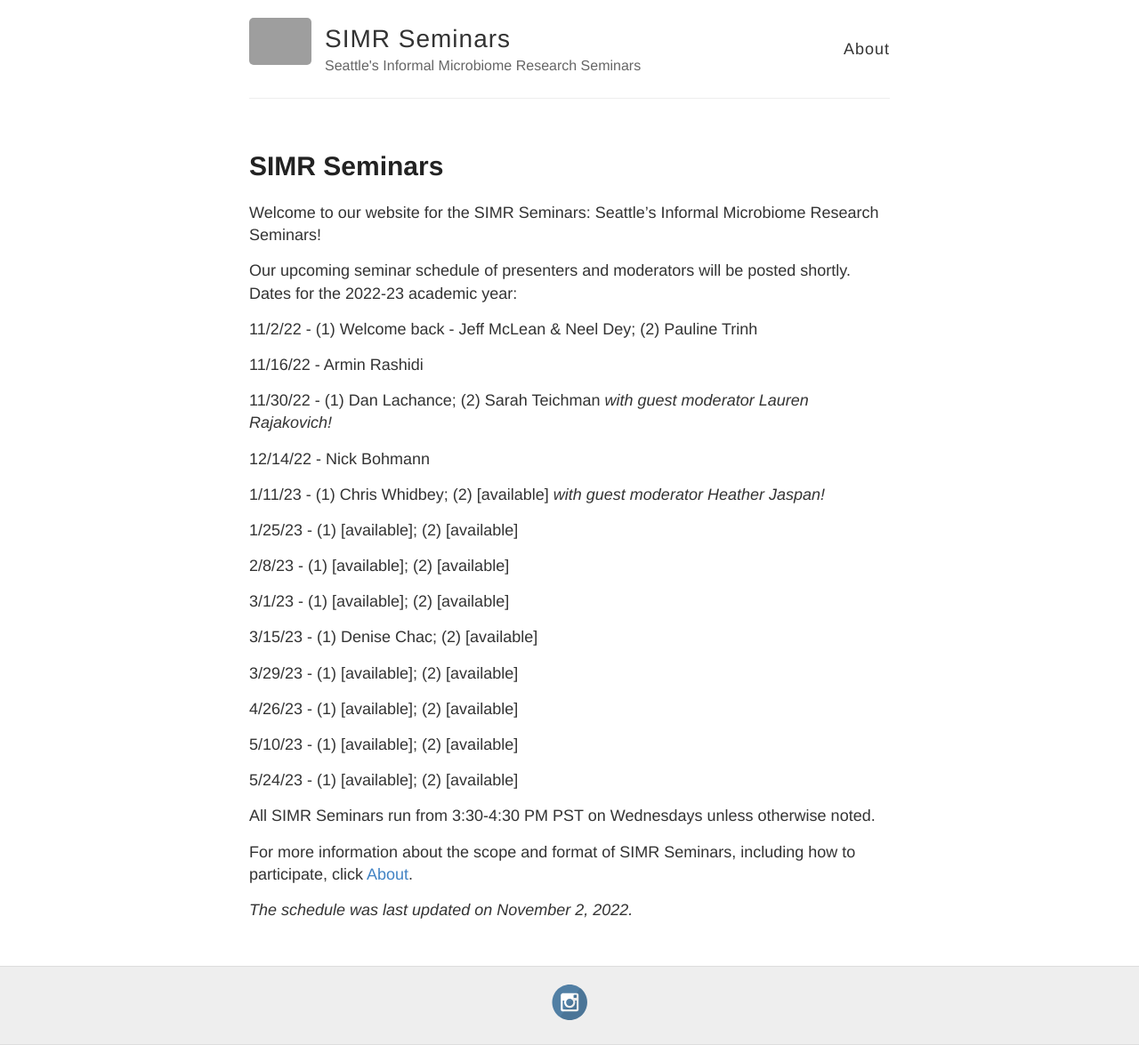
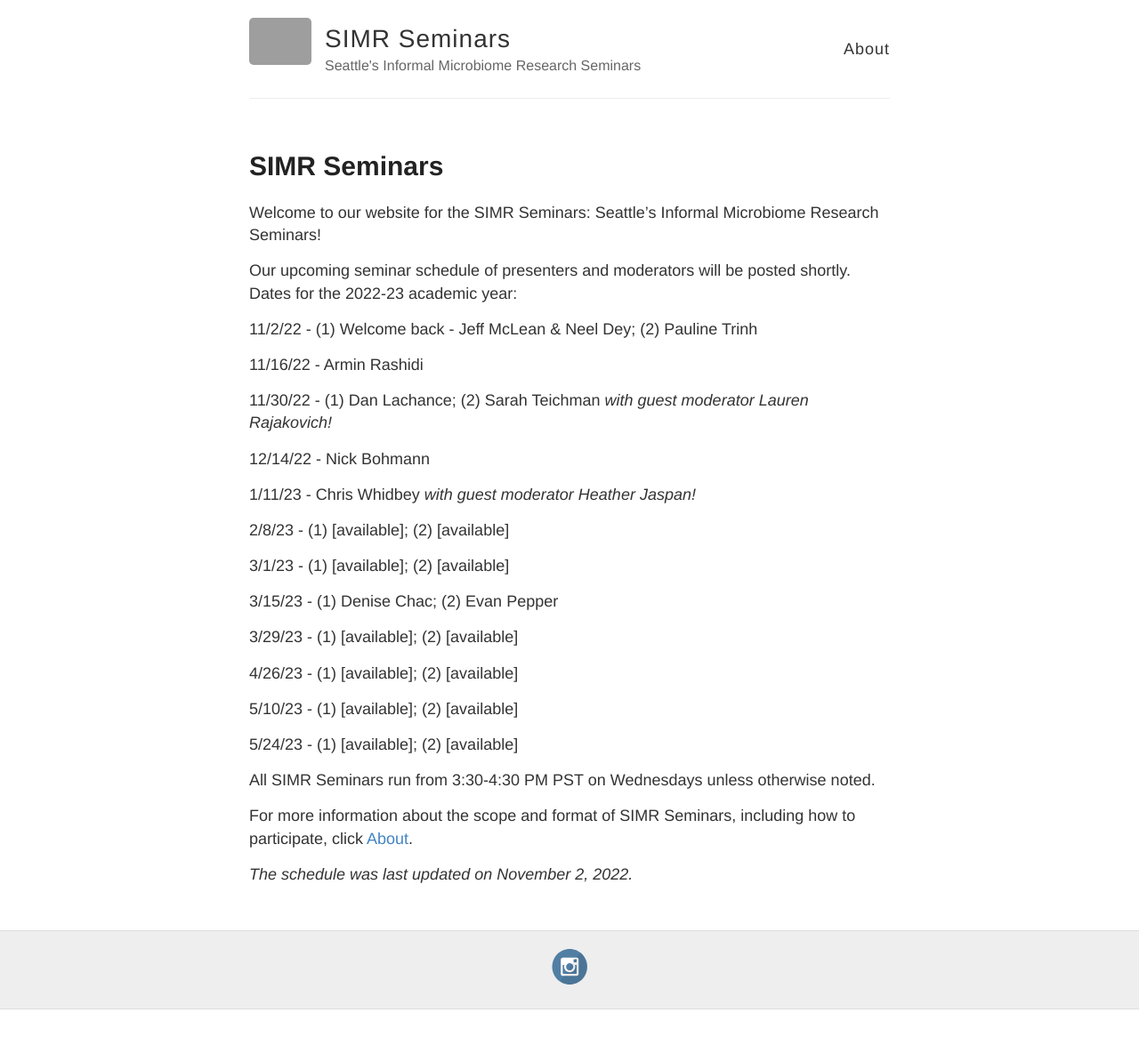
Before and after one commit to SIMR-seminars/SIMR-seminars.github.io, a Jekyll site: the page built from _posts/2021-12-7-SIMR-Seminars.md, in a window 1280 px wide. Shown: the whole page at 89% size. Built offline with Jekyll 4.4.1, drawn with Linux system fonts in a browser that asks for light colours; after the commit the page ends 1135 px from its top, so only the background shows below that; grey boxes are pictures that could not be loaded.

Commit message:
updated current schedule

```diff
--- a/_posts/2021-12-7-SIMR-Seminars.md
+++ b/_posts/2021-12-7-SIMR-Seminars.md
@@ -16,16 +16,14 @@ Our upcoming seminar schedule of presenters and moderators will be posted shortl
 
 12/14/22 - Nick Bohmann
 
-1/11/23 - (1) Chris Whidbey; (2) [available]
+1/11/23 - Chris Whidbey
 *with guest moderator Heather Jaspan!*
-
-1/25/23 - (1) [available]; (2) [available]
 
 2/8/23 - (1) [available]; (2) [available]
 
 3/1/23 - (1) [available]; (2) [available]
 
-3/15/23 - (1) Denise Chac; (2) [available]
+3/15/23 - (1) Denise Chac; (2) Evan Pepper
 
 3/29/23 - (1) [available]; (2) [available]
 
```
